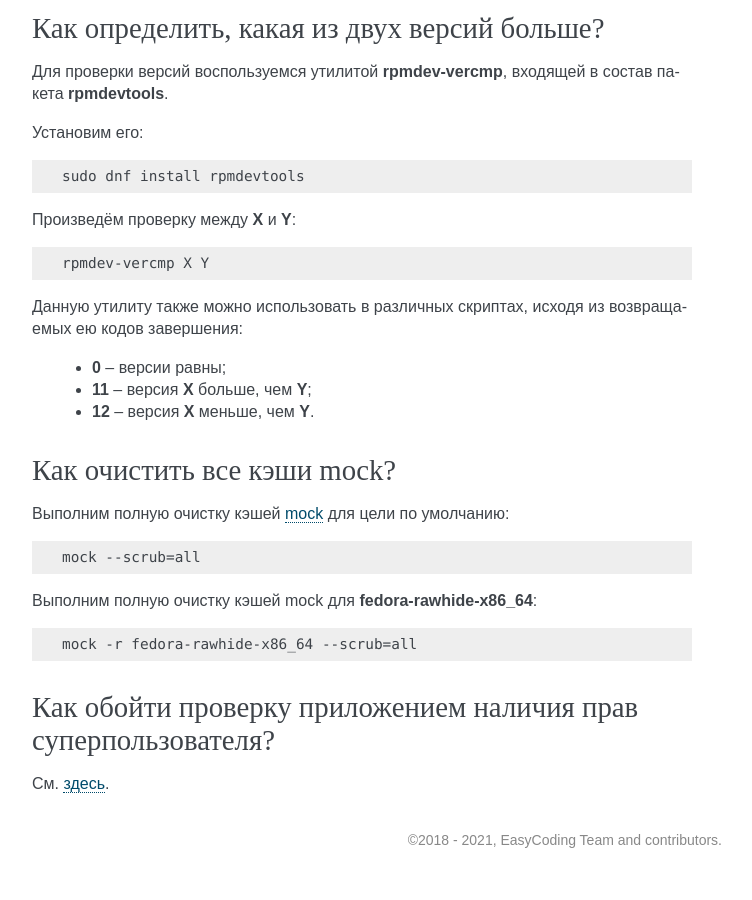
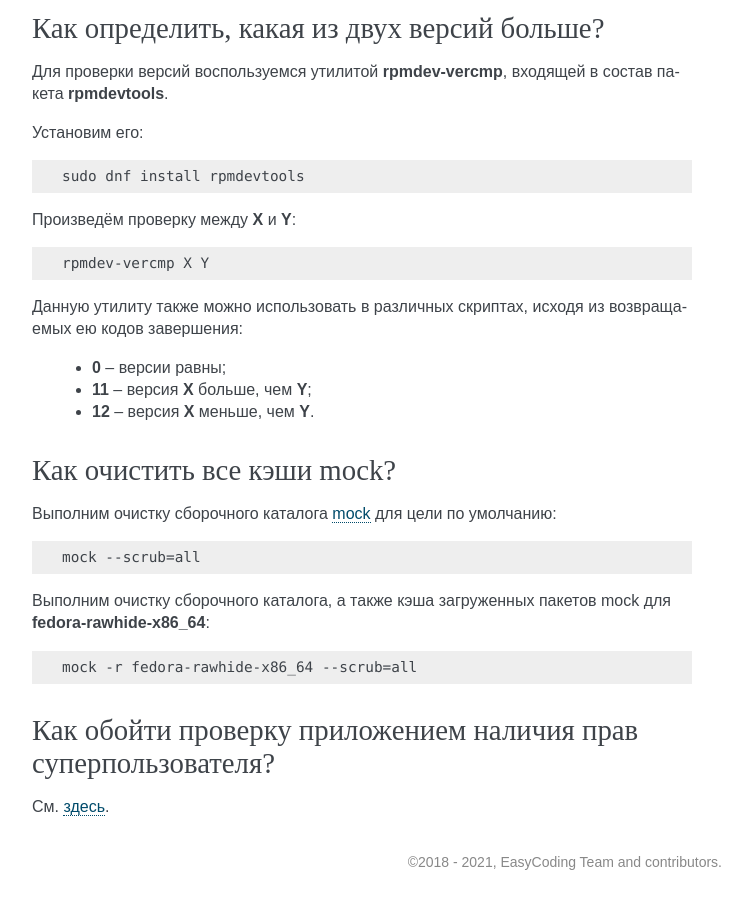
Before and after one commit to RussianFedora/FAQ, a Sphinx documentation site: the page built from source/development.rst, in a window 1280 px wide and 900 px high, scrolled down 25998 px. Shown: the whole window, without its empty margins (388-1140 px from the left). Built offline with Sphinx 7.4.7, drawn with Linux system fonts in a browser that asks for light colours; comment, search, counter and statistics services are not loaded; before the commit the page ends 26876 px from its top, so only the background shows below that.

Commit message:
Updated mock-cleanup question.

```diff
--- a/source/development.rst
+++ b/source/development.rst
@@ -1478,13 +1478,13 @@ Qt-приложение, собранное Clang с LTO не запускает
 Как очистить все кэши mock?
 ================================
 
-Выполним полную очистку кэшей :ref:`mock <build-package>` для цели по умолчанию:
+Выполним очистку сборочного каталога :ref:`mock <build-package>` для цели по умолчанию:
 
 .. code-block:: text
 
     mock --scrub=all
 
-Выполним полную очистку кэшей mock для **fedora-rawhide-x86_64**:
+Выполним очистку сборочного каталога, а также кэша загруженных пакетов mock для **fedora-rawhide-x86_64**:
 
 .. code-block:: text
 
```
